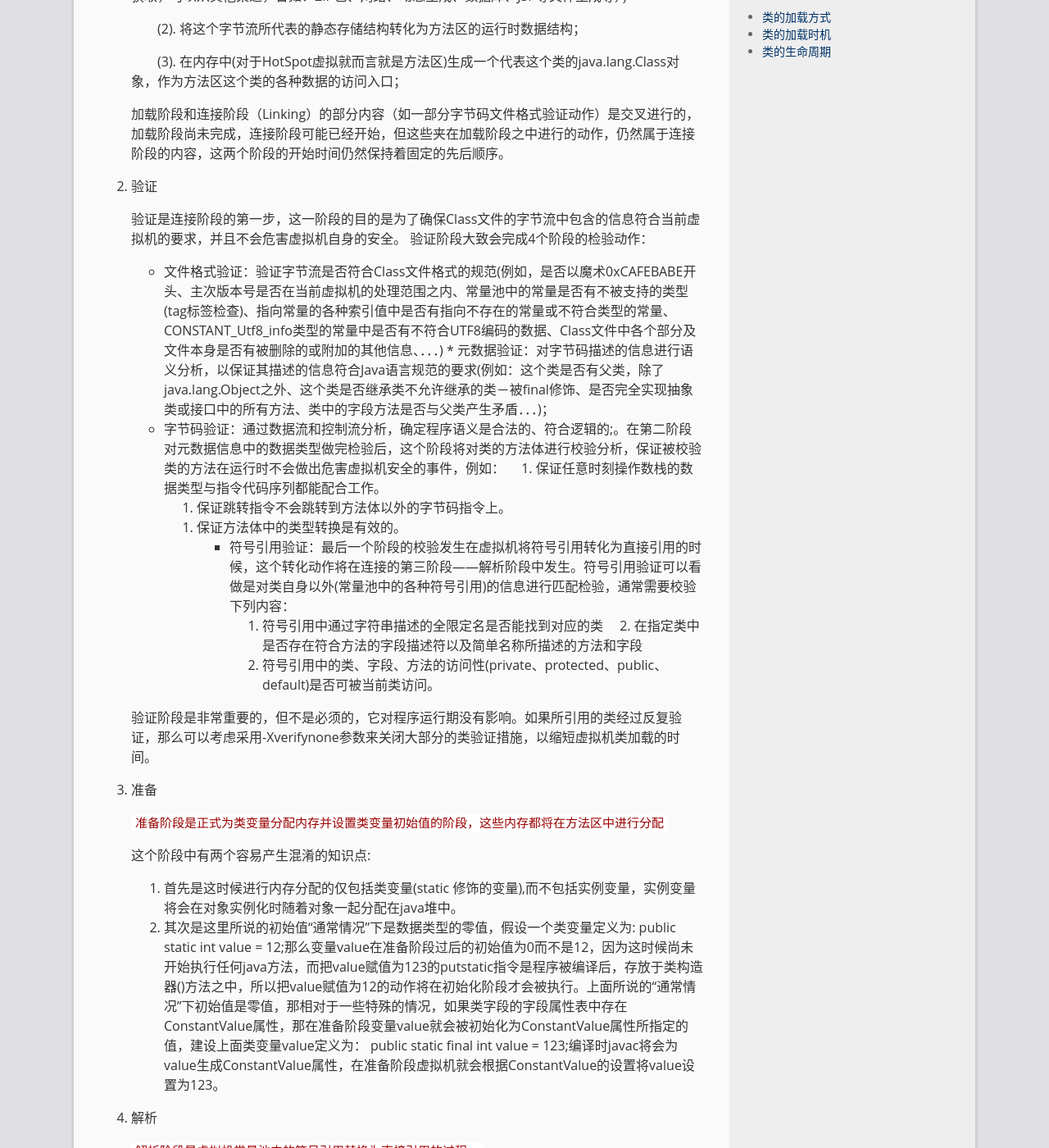
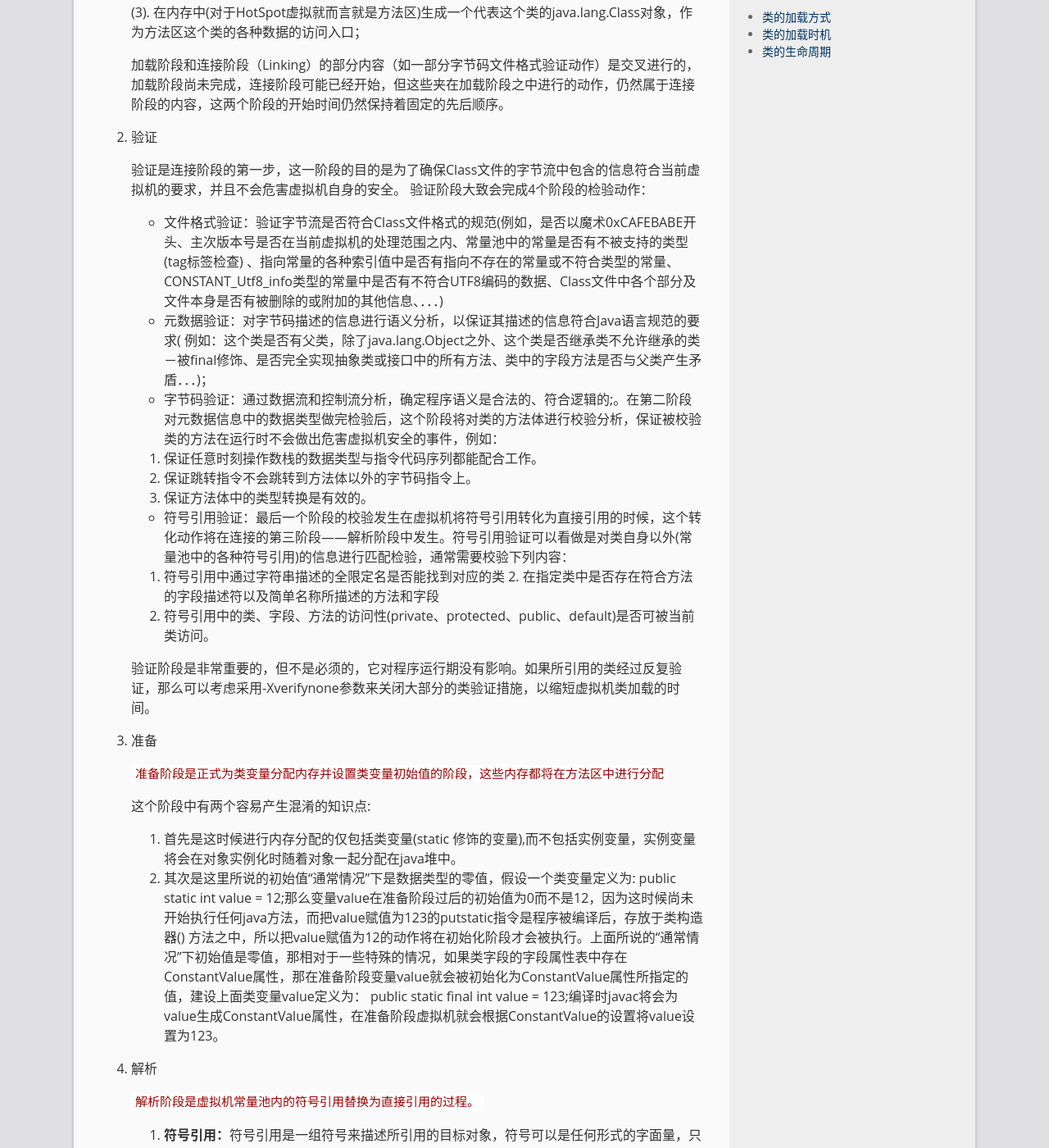
Before and after one commit to jelly-wzj/bigdata, a Jekyll site: the page built from _posts/2021-04-11-jvm之虚拟机类加载机制.md, in a window 1280 px wide and 1400 px high, scrolled down 2915 px. Shown: the whole window at 82% size. Built offline with Jekyll 4.4.1, drawn with Linux system fonts in a browser that asks for light colours; some of the changed text lies outside the part shown.

Commit message:
init blog

````diff
--- a/_posts/2021-04-11-jvm之虚拟机类加载机制.md
+++ b/_posts/2021-04-11-jvm之虚拟机类加载机制.md
@@ -25,17 +20,15 @@
   ```
 
 ##### 类的加载时机
+
 * 加载，验证，准备，初始化，卸载这５个阶段的顺序是一定的;解析阶段可用在初始化之后开始，为了实现动态绑定
 
 * 初始化触发条件
-  - 遇到new,getstatic,putstatic,invokestatic这4条字节码指令时;
-    new 一个实例对象;
-    读取，设置一个静态变量;
-    调用静态方法
-  - 使用java.lang.reflect包的方法对进行反射调用时;
-  - 当初始化类时，其父类还没初始化，则先触发父类初始化;
-  - 当虚拟机启动时，执行main方法，则先初始化则个主类;
-  - 当使用jdk17的动态语言支持时，如果一个java.lang.invoke.MethodHandle实例最后的解析结果REF_getStatic,REF_putStatic,REF_invokeStatic的方法句柄所对应的类没有被初始化，则先要初始化这个类;
+    - 遇到new,getstatic,putstatic,invokestatic这4条字节码指令时; new 一个实例对象; 读取，设置一个静态变量; 调用静态方法
+    - 使用java.lang.reflect包的方法对进行反射调用时;
+    - 当初始化类时，其父类还没初始化，则先触发父类初始化;
+    - 当虚拟机启动时，执行main方法，则先初始化则个主类;
+    - 当使用jdk17的动态语言支持时，如果一个java.lang.invoke.MethodHandle实例最后的解析结果REF_getStatic,REF_putStatic,REF_invokeStatic的方法句柄所对应的类没有被初始化，则先要初始化这个类;
 
   **这5种会触发类进行初始化的场景称之为主动引用;其他的引用称之为被动引用．**
 
@@ -118,36 +111,37 @@
 
   ```
 
-
-
 ##### 类的生命周期
 
 1. 加载
 
    在加载阶段（可以参考java.lang.ClassLoader的loadClass()方法），虚拟机需要完成以下三件事情：
 
-   　　(1). 通过一个类的全限定名来获取定义此类的二进制字节流（并没有指明要从一个Class文件中获取，可以从其他渠道，譬如：ZIP包、网络、动态生成、数据库、JSP等文件生成等）；
+   (1). 通过一个类的全限定名来获取定义此类的二进制字节流（并没有指明要从一个Class文件中获取，可以从其他渠道，譬如：ZIP包、网络、动态生成、数据库、JSP等文件生成等）；
 
-   　　(2). 将这个字节流所代表的静态存储结构转化为方法区的运行时数据结构；
+   (2). 将这个字节流所代表的静态存储结构转化为方法区的运行时数据结构；
 
-   　　(3). 在内存中(对于HotSpot虚拟就而言就是方法区)生成一个代表这个类的java.lang.Class对象，作为方法区这个类的各种数据的访问入口；
+   (3). 在内存中(对于HotSpot虚拟就而言就是方法区)生成一个代表这个类的java.lang.Class对象，作为方法区这个类的各种数据的访问入口；
 
    加载阶段和连接阶段（Linking）的部分内容（如一部分字节码文件格式验证动作）是交叉进行的，加载阶段尚未完成，连接阶段可能已经开始，但这些夹在加载阶段之中进行的动作，仍然属于连接阶段的内容，这两个阶段的开始时间仍然保持着固定的先后顺序。
 
 2. 验证
 
    验证是连接阶段的第一步，这一阶段的目的是为了确保Class文件的字节流中包含的信息符合当前虚拟机的要求，并且不会危害虚拟机自身的安全。 验证阶段大致会完成4个阶段的检验动作：
+    * 文件格式验证：验证字节流是否符合Class文件格式的规范(例如，是否以魔术0xCAFEBABE开头、主次版本号是否在当前虚拟机的处理范围之内、常量池中的常量是否有不被支持的类型(tag标签检查)
+      、指向常量的各种索引值中是否有指向不存在的常量或不符合类型的常量、CONSTANT_Utf8_info类型的常量中是否有不符合UTF8编码的数据、Class文件中各个部分及文件本身是否有被删除的或附加的其他信息、．．．)
+    * 元数据验证：对字节码描述的信息进行语义分析，以保证其描述的信息符合Java语言规范的要求(
+      例如：这个类是否有父类，除了java.lang.Object之外、这个类是否继承类不允许继承的类－被final修饰、是否完全实现抽象类或接口中的所有方法、类中的字段方法是否与父类产生矛盾．．．)；
+    * 字节码验证：通过数据流和控制流分析，确定程序语义是合法的、符合逻辑的;。在第二阶段对元数据信息中的数据类型做完检验后，这个阶段将对类的方法体进行校验分析，保证被校验类的方法在运行时不会做出危害虚拟机安全的事件，例如：
 
-   * 文件格式验证：验证字节流是否符合Class文件格式的规范(例如，是否以魔术0xCAFEBABE开头、主次版本号是否在当前虚拟机的处理范围之内、常量池中的常量是否有不被支持的类型(tag标签检查)、指向常量的各种索引值中是否有指向不存在的常量或不符合类型的常量、CONSTANT_Utf8_info类型的常量中是否有不符合UTF8编码的数据、Class文件中各个部分及文件本身是否有被删除的或附加的其他信息、．．．)
-* 元数据验证：对字节码描述的信息进行语义分析，以保证其描述的信息符合Java语言规范的要求(例如：这个类是否有父类，除了java.lang.Object之外、这个类是否继承类不允许继承的类－被final修饰、是否完全实现抽象类或接口中的所有方法、类中的字段方法是否与父类产生矛盾．．．)；
-   * 字节码验证：通过数据流和控制流分析，确定程序语义是合法的、符合逻辑的;。在第二阶段对元数据信息中的数据类型做完检验后，这个阶段将对类的方法体进行校验分析，保证被校验类的方法在运行时不会做出危害虚拟机安全的事件，例如：
-  　1. 保证任意时刻操作数栈的数据类型与指令代码序列都能配合工作。
-   2. 保证跳转指令不会跳转到方法体以外的字节码指令上。
-      3. 保证方法体中的类型转换是有效的。
-* 符号引用验证：最后一个阶段的校验发生在虚拟机将符号引用转化为直接引用的时候，这个转化动作将在连接的第三阶段——解析阶段中发生。符号引用验证可以看做是对类自身以外(常量池中的各种符号引用)的信息进行匹配检验，通常需要校验下列内容：
-   1. 符号引用中通过字符串描述的全限定名是否能找到对应的类
-  　2. 在指定类中是否存在符合方法的字段描述符以及简单名称所描述的方法和字段
-   3. 符号引用中的类、字段、方法的访问性(private、protected、public、default)是否可被当前类访问。
+    1. 保证任意时刻操作数栈的数据类型与指令代码序列都能配合工作。
+    2. 保证跳转指令不会跳转到方法体以外的字节码指令上。
+    3. 保证方法体中的类型转换是有效的。
+
+    * 符号引用验证：最后一个阶段的校验发生在虚拟机将符号引用转化为直接引用的时候，这个转化动作将在连接的第三阶段——解析阶段中发生。符号引用验证可以看做是对类自身以外(常量池中的各种符号引用)的信息进行匹配检验，通常需要校验下列内容：
+
+    1. 符号引用中通过字符串描述的全限定名是否能找到对应的类 2. 在指定类中是否存在符合方法的字段描述符以及简单名称所描述的方法和字段
+    3. 符号引用中的类、字段、方法的访问性(private、protected、public、default)是否可被当前类访问。
 
    验证阶段是非常重要的，但不是必须的，它对程序运行期没有影响。如果所引用的类经过反复验证，那么可以考虑采用-Xverifynone参数来关闭大部分的类验证措施，以缩短虚拟机类加载的时间。
 
@@ -155,73 +149,72 @@
 
    `准备阶段是正式为类变量分配内存并设置类变量初始值的阶段，这些内存都将在方法区中进行分配`
 
-    这个阶段中有两个容易产生混淆的知识点:
-   1. 首先是这时候进行内存分配的仅包括类变量(static 修饰的变量),而不包括实例变量，实例变量将会在对象实例化时随着对象一起分配在java堆中。
-   2. 其次是这里所说的初始值“通常情况”下是数据类型的零值，假设一个类变量定义为:
-       public static int value = 12;那么变量value在准备阶段过后的初始值为0而不是12，因为这时候尚未开始执行任何java方法，而把value赋值为123的putstatic指令是程序被编译后，存放于类构造器()方法之中，所以把value赋值为12的动作将在初始化阶段才会被执行。上面所说的“通常情况”下初始值是零值，那相对于一些特殊的情况，如果类字段的字段属性表中存在ConstantValue属性，那在准备阶段变量value就会被初始化为ConstantValue属性所指定的值，建设上面类变量value定义为：
+   这个阶段中有两个容易产生混淆的知识点:
+    1. 首先是这时候进行内存分配的仅包括类变量(static 修饰的变量),而不包括实例变量，实例变量将会在对象实例化时随着对象一起分配在java堆中。
+    2. 其次是这里所说的初始值“通常情况”下是数据类型的零值，假设一个类变量定义为:
+       public static int value =
+       12;那么变量value在准备阶段过后的初始值为0而不是12，因为这时候尚未开始执行任何java方法，而把value赋值为123的putstatic指令是程序被编译后，存放于类构造器()
+       方法之中，所以把value赋值为12的动作将在初始化阶段才会被执行。上面所说的“通常情况”下初始值是零值，那相对于一些特殊的情况，如果类字段的字段属性表中存在ConstantValue属性，那在准备阶段变量value就会被初始化为ConstantValue属性所指定的值，建设上面类变量value定义为：
        public static final int value = 123;编译时javac将会为value生成ConstantValue属性，在准备阶段虚拟机就会根据ConstantValue的设置将value设置为123。
 
 4. 解析
 
    `解析阶段是虚拟机常量池内的符号引用替换为直接引用的过程。`
 
-   1. **符号引用：**符号引用是一组符号来描述所引用的目标对象，符号可以是任何形式的字面量，只要使用时能无歧义地定位到目标即可。符号引用与虚拟机实现的内存布局无关，引用的目标对象并不一定已经加载到内存中。
+    1. **符号引用：**符号引用是一组符号来描述所引用的目标对象，符号可以是任何形式的字面量，只要使用时能无歧义地定位到目标即可。符号引用与虚拟机实现的内存布局无关，引用的目标对象并不一定已经加载到内存中。
 
-   2. **直接引用：**直接引用可以是直接指向目标对象的指针、相对偏移量或是一个能间接定位到目标的句柄。直接引用是与虚拟机内存布局实现相关的，同一个符号引用在不同虚拟机实例上翻译出来的直接引用一般不会相同，如果有了直接引用，那引用的目标必定已经在内存中存在。
+    2. **直接引用：**
+       直接引用可以是直接指向目标对象的指针、相对偏移量或是一个能间接定位到目标的句柄。直接引用是与虚拟机内存布局实现相关的，同一个符号引用在不同虚拟机实例上翻译出来的直接引用一般不会相同，如果有了直接引用，那引用的目标必定已经在内存中存在。
 
+解析阶段可能开始于初始化之前，也可能在初始化之后开始;虚拟机会根据需要来判断，到底是在类被加载器加载时就对常量池中的符号引用进行解析（初始化之前），还是等到一个符号引用将要被使用前才去解析它（初始化之后)．
 
+解析动作主要针对类或接口、字段、类方法、接口方法、方法类型、方法句柄和调用点限定符七类符号引用进行，分别对应于常量池中的CONSTANT_Class_info、CONSTANT_Fieldref_info、CONSTANT_Methodref_info、CONSTANT_InterfaceMethodref_info等七种常量类型
 
-   解析阶段可能开始于初始化之前，也可能在初始化之后开始;虚拟机会根据需要来判断，到底是在类被加载器加载时就对常量池中的符号引用进行解析（初始化之前），还是等到一个符号引用将要被使用前才去解析它（初始化之后)．
+1. 类或接口的解析：判断所要转化成的直接引用是对数组类型，还是普通的对象类型的引用，从而进行不同的解析。具体过程如下：
 
+   假设当前代码所处的类是D，如果要把一个从未解析过的符号引用N解析为一个类或接口C的直接引用，那虚拟机完成整个解析的过程需要以下3个步骤。
 
+    -
+   如果C不是一个数组类型，按虚拟机将会把代表N的全限定名传递给D的类加载器去加载这个类C。在加载过程中，由于元数据验证、字节码验证的需要，又可能触发其他相关类的加载动作，例如加载这个类的父类或实现的接口。一旦这个加载过程出现了任何异常，解析过程就宣告失败。
+    - 如果C是一个数组类型，并且数组的元素类型为对象，也就是N的描述符会是类似“[
+      Ljava/lang/Integer”的形式，那将会按照第1点的规则加载数组元素类型。如果N的描述如前面所假设的形式，需要加载的元素类型就是”java.lang.Integer”,接着由虚拟机生成一个代表此数组维度和元素的数组对象。
+    - 如果上面的步骤没有出现任何异常，那么C在虚拟机中实际上已经成为一个有效的类或接口了，但是在解析完成之前还要进行符号引用验证，确认D是都具备对C的访问权限。
 
-   解析动作主要针对类或接口、字段、类方法、接口方法、方法类型、方法句柄和调用点限定符七类符号引用进行，分别对应于常量池中的CONSTANT_Class_info、CONSTANT_Fieldref_info、CONSTANT_Methodref_info、CONSTANT_InterfaceMethodref_info等七种常量类型
+2. 字段解析：字段解析
 
-   1. 类或接口的解析：判断所要转化成的直接引用是对数组类型，还是普通的对象类型的引用，从而进行不同的解析。具体过程如下：
+   要解析一个未被解析过的字段符号引用，首先将会对字段表内class_index项中索引的CONSTANT_Class_info符号引用进行解析，也就是字段所属的类或接口的符号引用。如果在解析这个类或接口符号引用的过程中出现了任何异常，都会导致字段符号引用解析的失败。如果解析成功完成，那将这个字段所属的类或接口用C表示，虚拟机规范要求按照如下步骤对C进行后续字段的搜索：
 
-      假设当前代码所处的类是D，如果要把一个从未解析过的符号引用N解析为一个类或接口C的直接引用，那虚拟机完成整个解析的过程需要以下3个步骤。
+    - 如果C本身就包含了简单名称和字段描述符都与目标相匹配的字段，则返回这个字段的直接引用，查找结束。
+    - 否则，如果在C中实现了接口，将会按照继承关系从下往上递归搜索各个接口和它的父接口，如果接口中包含了简单名称和字段描述符都与目标相匹配的字段，则返回这个字段的直接引用，查找结束。
+    - 否则，如果C不是java.lang.Object的话，将会按照继承关系从下往上递归搜索其父类，如果在父类中包含了简单名称和字段描述符都与目标相匹配的字段，则返回这个字段的直接引用，查找结束。
+    - 否则，查找失败，抛出java.lang.NoSuchFieldError异常。
 
-      - 如果C不是一个数组类型，按虚拟机将会把代表N的全限定名传递给D的类加载器去加载这个类C。在加载过程中，由于元数据验证、字节码验证的需要，又可能触发其他相关类的加载动作，例如加载这个类的父类或实现的接口。一旦这个加载过程出现了任何异常，解析过程就宣告失败。
-      - 如果C是一个数组类型，并且数组的元素类型为对象，也就是N的描述符会是类似“[Ljava/lang/Integer”的形式，那将会按照第1点的规则加载数组元素类型。如果N的描述如前面所假设的形式，需要加载的元素类型就是”java.lang.Integer”,接着由虚拟机生成一个代表此数组维度和元素的数组对象。
-      - 如果上面的步骤没有出现任何异常，那么C在虚拟机中实际上已经成为一个有效的类或接口了，但是在解析完成之前还要进行符号引用验证，确认D是都具备对C的访问权限。
+   总结为８个字：先己后接口终父类。
 
-   2. 字段解析：字段解析
+   如果查找过程成功返回了引用，将会对这个字段进行权限验证，如果发现不具备对字段的访问权限，将抛出java.lang.IllegalAccessError异常。
 
-      要解析一个未被解析过的字段符号引用，首先将会对字段表内class_index项中索引的CONSTANT_Class_info符号引用进行解析，也就是字段所属的类或接口的符号引用。如果在解析这个类或接口符号引用的过程中出现了任何异常，都会导致字段符号引用解析的失败。如果解析成功完成，那将这个字段所属的类或接口用C表示，虚拟机规范要求按照如下步骤对C进行后续字段的搜索：
+3. 类方法解析
 
-      - 如果C本身就包含了简单名称和字段描述符都与目标相匹配的字段，则返回这个字段的直接引用，查找结束。
-      - 否则，如果在C中实现了接口，将会按照继承关系从下往上递归搜索各个接口和它的父接口，如果接口中包含了简单名称和字段描述符都与目标相匹配的字段，则返回这个字段的直接引用，查找结束。
-      - 否则，如果C不是java.lang.Object的话，将会按照继承关系从下往上递归搜索其父类，如果在父类中包含了简单名称和字段描述符都与目标相匹配的字段，则返回这个字段的直接引用，查找结束。
-      - 否则，查找失败，抛出java.lang.NoSuchFieldError异常。
+   类方法解析的第一个步骤与字段解析一样，也需要先解析出类方法表的class_index项中索引的方法所属的类或接口符号引用，如果解析成功，我们依然用C表示这个类，接下来虚拟机会按照如下步骤进行后续的类方法搜索。
 
-      总结为８个字：先己后接口终父类。
+    - 类方法和接口方法符号引用的常量类型定义是分开的，如果在类方法表中发现class_index中索引的C是个接口，那就直接抛出java.lang.IncompatibleClassChangeError异常。
+    - 如果通过了第1步，在类C中查找是否有简单名称和描述符都与目标相匹配的方法，如果有则返回这个方法的直接引用，查找结束。
+    - 否则，在类C的父类中递归查找是否有简单名称和描述符都与目标相匹配的方法，如果有则返回这个方法的直接引用，查找结束。
+    - 否则，在类C实现的接口列表及它们的父接口之中递归查找是否有简单名称和描述符都与目标相匹配的方法，如果存在匹配的方法，说明类C是一个抽象类，这时查找结束，抛出java.lang.AbstractMethodError异常。
+    - 否则，宣告方法查找失败，抛出java.lang.NoSuchMethodError。
 
-      如果查找过程成功返回了引用，将会对这个字段进行权限验证，如果发现不具备对字段的访问权限，将抛出java.lang.IllegalAccessError异常。
+   简而言之就是：先校验后查己，遍父类终接口。
 
-   3. 类方法解析
+   最后，如果查找过程成功返回了直接引用，将会对这个方法进行权限验证，如果发现不具备对此方法的访问权限，将抛出java.lang.IllegalAccessError异常.
 
-      类方法解析的第一个步骤与字段解析一样，也需要先解析出类方法表的class_index项中索引的方法所属的类或接口符号引用，如果解析成功，我们依然用C表示这个类，接下来虚拟机会按照如下步骤进行后续的类方法搜索。
+4. 接口方法解析：和字段解析类似。接口方法也需要先解析出接口方法表的class_index项中索引的方法所属的类或接口的符号引用，如果解析成功，依然用C表示这个接口，接下来虚拟机将会按照如下步骤进行后续的接口方法搜索：
 
-      - 类方法和接口方法符号引用的常量类型定义是分开的，如果在类方法表中发现class_index中索引的C是个接口，那就直接抛出java.lang.IncompatibleClassChangeError异常。
-      - 如果通过了第1步，在类C中查找是否有简单名称和描述符都与目标相匹配的方法，如果有则返回这个方法的直接引用，查找结束。
-      - 否则，在类C的父类中递归查找是否有简单名称和描述符都与目标相匹配的方法，如果有则返回这个方法的直接引用，查找结束。
-      - 否则，在类C实现的接口列表及它们的父接口之中递归查找是否有简单名称和描述符都与目标相匹配的方法，如果存在匹配的方法，说明类C是一个抽象类，这时查找结束，抛出java.lang.AbstractMethodError异常。
-      - 否则，宣告方法查找失败，抛出java.lang.NoSuchMethodError。
+    - 与类方法解析不同，如果在接口方法表中发现class_index中的索引C是个类而不是接口，那就直接抛出java.lang.IncompatibleClassChangeError异常。
+    - 否则，在接口C中查找是否有简单名称和描述符都与目标相匹配的方法，如果有则返回这个方法的直接引用，查找结束。
+    - 否则，在接口C的父接口中递归查找，直到java.lang.Object类(查找范围会包括Object类)为止，看是否有简单名称和描述符都与目标相匹配的方法，如果有则返回这个方法的直接引用，查找结束。
+    - 否则，宣告方法查找失败，抛出java.lang.NoSuchMethodError异常。
 
-      简而言之就是：先校验后查己，遍父类终接口。
-
-      最后，如果查找过程成功返回了直接引用，将会对这个方法进行权限验证，如果发现不具备对此方法的访问权限，将抛出java.lang.IllegalAccessError异常.
-
-   4. 接口方法解析：和字段解析类似。接口方法也需要先解析出接口方法表的class_index项中索引的方法所属的类或接口的符号引用，如果解析成功，依然用C表示这个接口，接下来虚拟机将会按照如下步骤进行后续的接口方法搜索：
-
-      - 与类方法解析不同，如果在接口方法表中发现class_index中的索引C是个类而不是接口，那就直接抛出java.lang.IncompatibleClassChangeError异常。
-      - 否则，在接口C中查找是否有简单名称和描述符都与目标相匹配的方法，如果有则返回这个方法的直接引用，查找结束。
-      - 否则，在接口C的父接口中递归查找，直到java.lang.Object类(查找范围会包括Object类)为止，看是否有简单名称和描述符都与目标相匹配的方法，如果有则返回这个方法的直接引用，查找结束。
-      - 否则，宣告方法查找失败，抛出java.lang.NoSuchMethodError异常。
-
-      由于接口中的所有方法默认都是public的，所有不存在访问权限的问题，因此接口方法的符号解析应当不会抛出java.lang.IllegalAccessError异常。
-
-
+   由于接口中的所有方法默认都是public的，所有不存在访问权限的问题，因此接口方法的符号解析应当不会抛出java.lang.IllegalAccessError异常。
 
 
 1. 初始化
@@ -229,8 +222,6 @@
 2. 使用
 
 3. 卸载
-
-
 
 **趣味题**
 
````
Also changed, not shown: other parts of _posts/2021-04-11-jvm之虚拟机类加载机制.md (+2 -7 lines).
